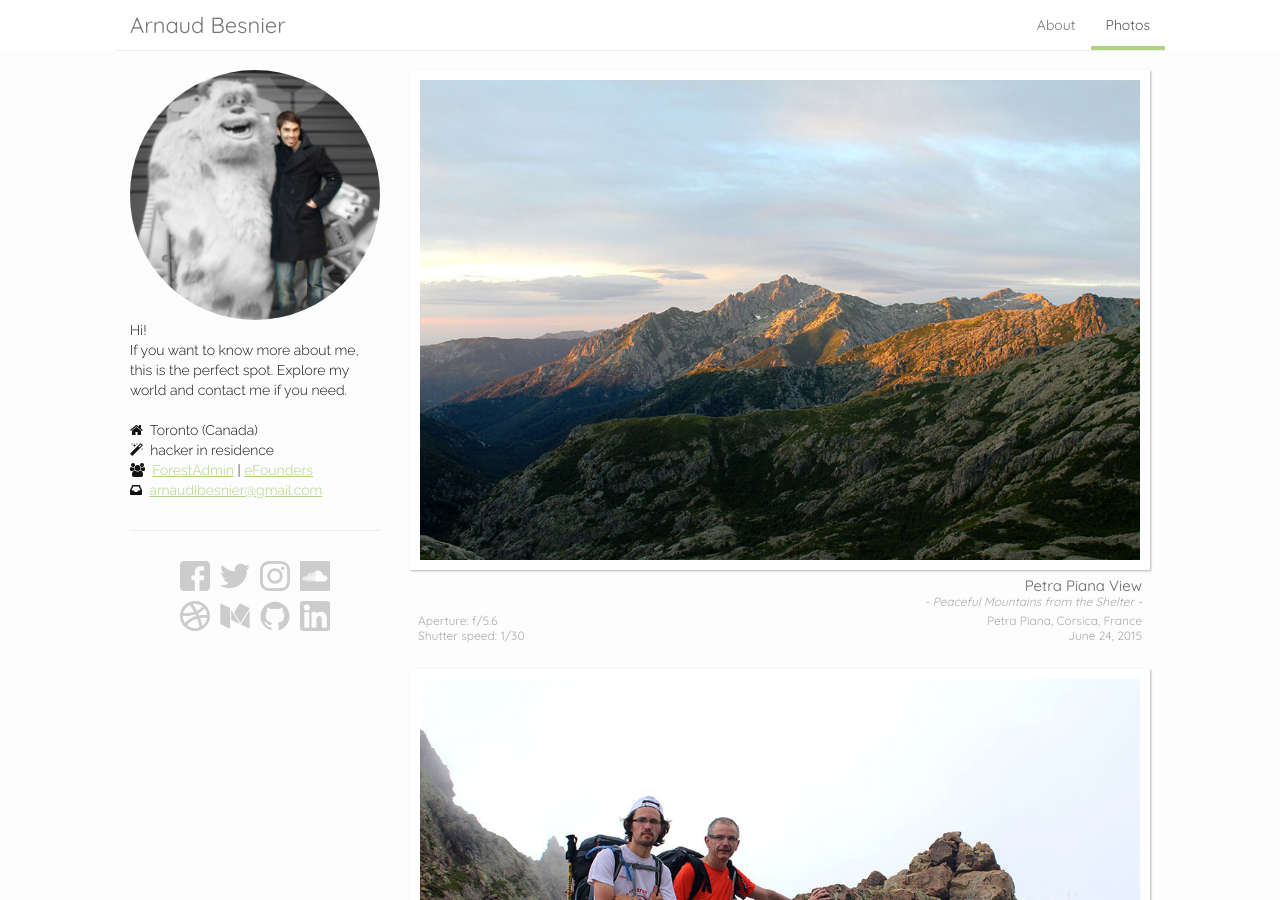
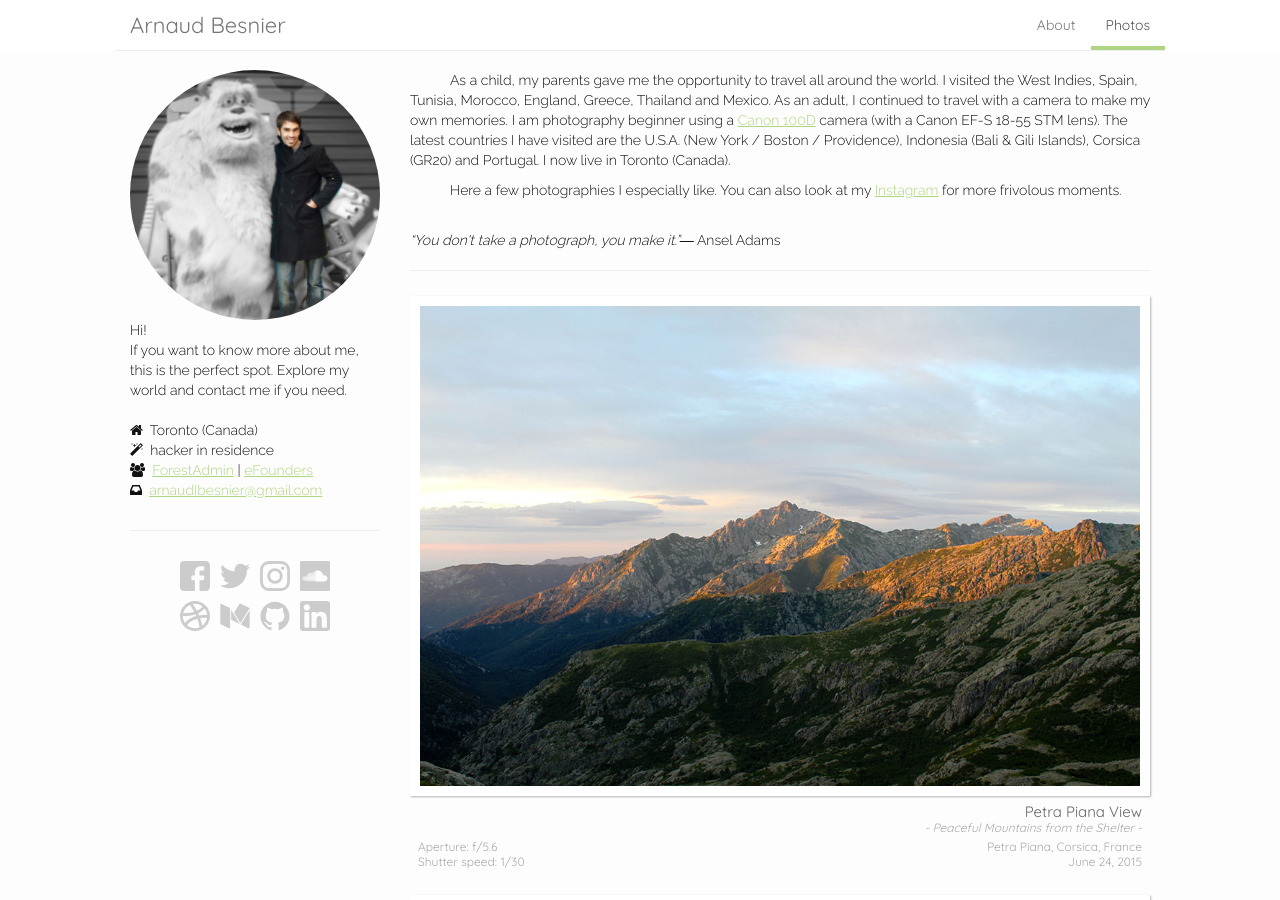
Before and after one commit to arnaudbesnier/arnaudbesnier.github.io, a Jekyll site: the page built from photos/index.html, in a window 1280 px wide and 900 px high. Built offline with Jekyll 4.4.1, drawn with Linux system fonts in a browser that asks for light colours; nearby versions of some CDN libraries.

Commit message:
Add a text before the photos

```diff
--- a/_data/photos.yml
+++ b/_data/photos.yml
@@ -1,11 +1,11 @@
-- name: petra_piana.jpg
+- name: petra-piana.jpg
   title: Petra Piana View
   subtitle: Peaceful Mountains from the Shelter
   aperture: f/5.6
   shutterSpeed: 1/30
   place: Petra Piana, Corsica, France
   date: June 24, 2015
-- name: bocca_innuminata.jpg
+- name: bocca-innuminata.jpg
   title: Bocca Innuminata
   subtitle: 3 Men on the Rocks
   aperture: f/10
@@ -40,7 +40,7 @@
   shutterSpeed: 1/200
   place: New York City, NY, USA
   date: September 30, 2013
-- name: autumn_providence.jpg
+- name: autumn-providence.jpg
   title: Autumn in Providence
   subtitle: Leaves on the bridge
   aperture: f/4
--- a/photos/index.html
+++ b/photos/index.html
@@ -1,6 +1,13 @@
 ---
 layout: default
 ---
+
+<div id='photos-header'>
+  <p class='post'>As a child, my parents gave me the opportunity to travel all around the world. I visited the West Indies, Spain, Tunisia, Morocco, England, Greece, Thailand and Mexico. As an adult, I continued to travel with a camera to make my own memories. I am photography beginner using a <a href='http://en.wikipedia.org/wiki/Canon_EOS_100D' target='_blank'>Canon 100D</a> camera (with a Canon EF-S 18-55 STM lens). The latest countries I have visited are the U.S.A. (New York / Boston / Providence), Indonesia (Bali & Gili Islands), Corsica (GR20) and Portugal. I now live in Toronto (Canada).</p>
+  <p class='post'>Here a few photographies I especially like. You can also look at my <a href='https://www.instagram.com/ribens/' target='_blank'>Instagram</a> for more frivolous moments.</p>
+  <br>
+  <p><i>“You don't take a photograph, you make it.”</i>― Ansel Adams</p>
+</div>
 
 {% for photo in site.data.photos %}
   <img class='photo' src="/assets/images/photos/{{ photo.name }}" alt="{{ photo.title }}">
```
Also changed, not shown: assets/images/photos/autumn-providence.jpg (renamed from assets/images/photos/autumn_providence.jpg), assets/images/photos/bocca-innuminata.jpg (renamed from assets/images/photos/bocca_innuminata.jpg), assets/images/photos/petra-piana.jpg (renamed from assets/images/photos/petra_piana.jpg).
